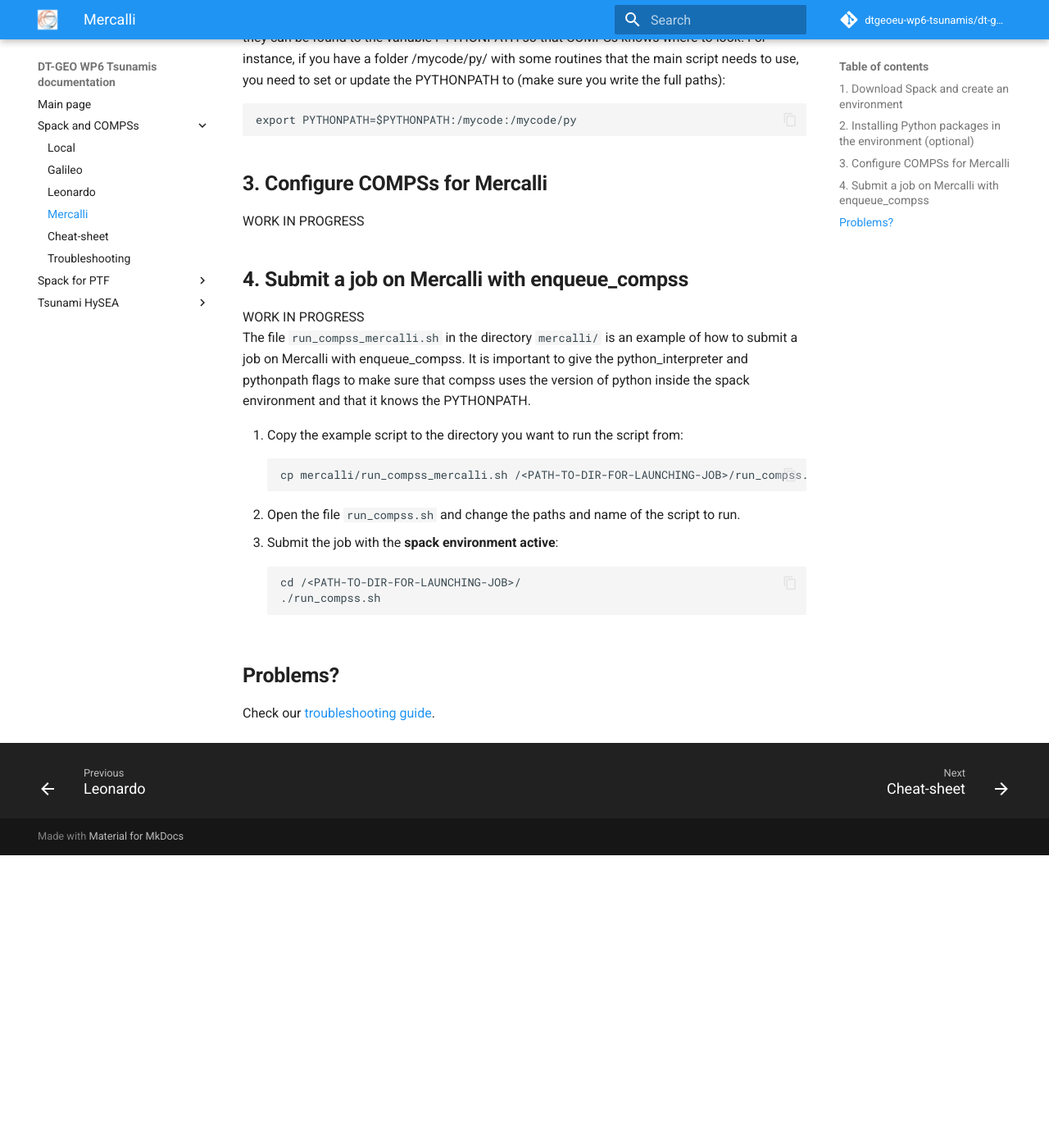
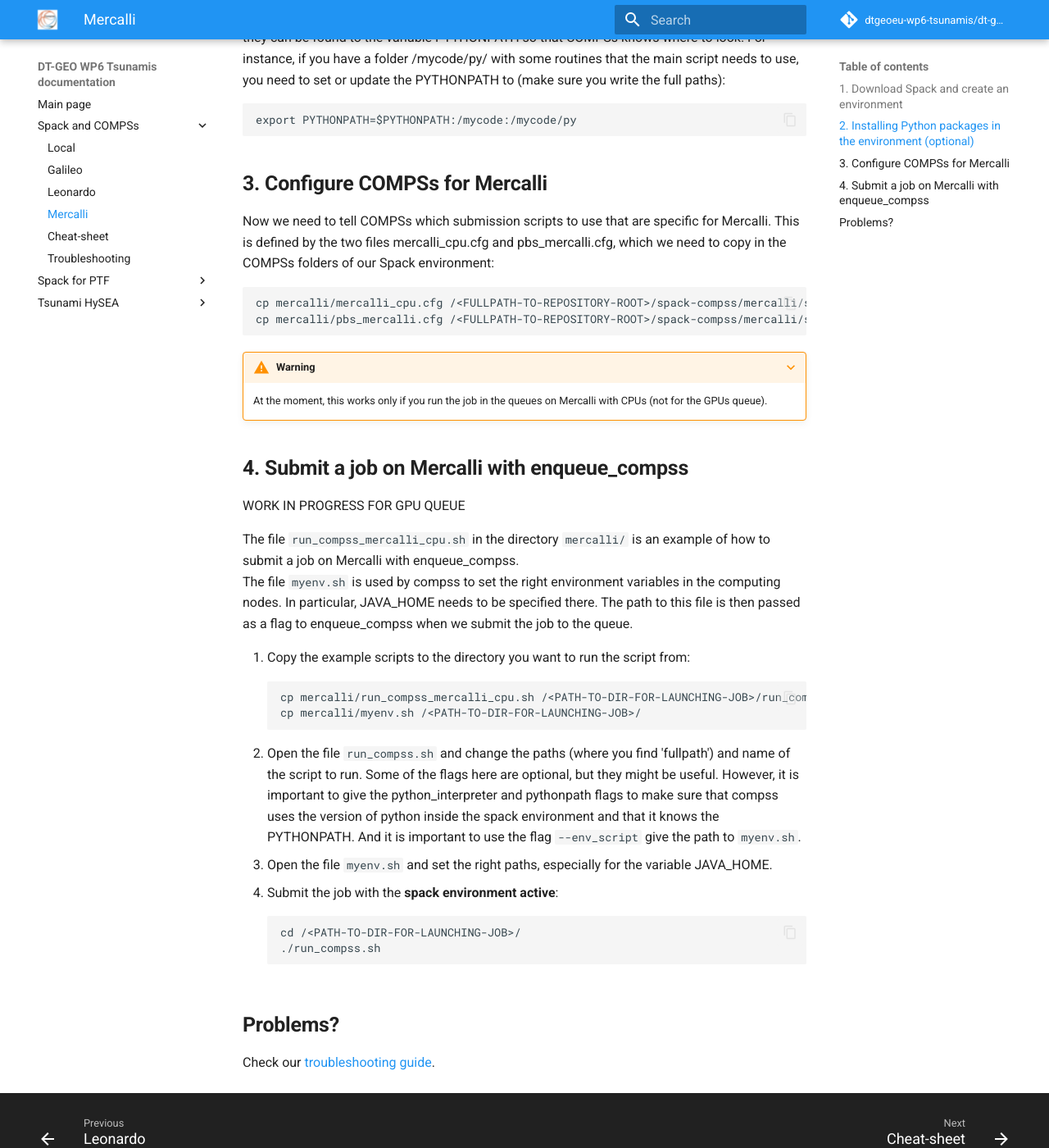
Before and after one commit to dtgeoeu-wp6-tsunamis/dt-geo-wp6-docs, an MkDocs documentation site: the page built from docs/spack-and-compss/mercalli.md, in a window 1280 px wide and 1400 px high, scrolled down 2432 px. Shown: the whole window at 82% size. Built offline with MkDocs 1.6.1 and Material for MkDocs 9.7.7, drawn with Linux system fonts in a browser that asks for light colours; comment, search, counter and statistics services are not loaded; before the commit the page ends 3475 px from its top, so only the background shows below that; some of the changed text lies outside the part shown.

Commit message:
Updated: documentation for Mercalli - now working on cpu queues; Small edits: documentation for Leonardo

````diff
--- a/docs/spack-and-compss/mercalli.md
+++ b/docs/spack-and-compss/mercalli.md
@@ -2,7 +2,7 @@
 These instructions describe how to set up a Spack environment that includes COMPSs and py-pip, and how to run a pyCOMPSs script on Mercalli.
 
 ???+ warning
-    STILL WORK IN PROGRESS: no configuration files and job submission script yet!
+    WORK IN PROGRESS: it works for queues with cpus, but not for the queue with gpus.
 
 ???+ info
     To know more about Spack and COMPSs:
@@ -39,7 +39,7 @@
 
 4. Create and activate the Spack environment:
 ```
-cd spackenv
+cd mercalli/spackenv
 spack env create -d .
 spack env activate -p .
 ```
@@ -78,19 +78,30 @@
 ```
 
 ## **3. Configure COMPSs for Mercalli**
-WORK IN PROGRESS
+Now we need to tell COMPSs which submission scripts to use that are specific for Mercalli. This is defined by the two files mercalli_cpu.cfg and pbs_mercalli.cfg, which we need to copy in the COMPSs folders of our Spack environment:
+```
+cp mercalli/mercalli_cpu.cfg /<FULLPATH-TO-REPOSITORY-ROOT>/spack-compss/mercalli/spackenv/.spack-env/view/compss/Runtime/scripts/queues/supercomputers/
+cp mercalli/pbs_mercalli.cfg /<FULLPATH-TO-REPOSITORY-ROOT>/spack-compss/mercalli/spackenv/.spack-env/view/compss/Runtime/scripts/queues/queue_systems/
+```
+???+ warning
+    At the moment, this works only if you run the job in the queues on Mercalli with CPUs (not for the GPUs queue).
 
 ## **4. Submit a job on Mercalli with enqueue_compss**
-WORK IN PROGRESS
-The file `run_compss_mercalli.sh` in the directory `mercalli/` is an example of how to submit a job on Mercalli with enqueue_compss. It is important to give the python_interpreter and pythonpath flags to make sure that compss uses the version of python inside the spack environment and that it knows the PYTHONPATH.
+WORK IN PROGRESS FOR GPU QUEUE
 
-1. Copy the example script to the directory you want to run the script from:
+The file `run_compss_mercalli_cpu.sh` in the directory `mercalli/` is an example of how to submit a job on Mercalli with enqueue_compss.
+The file `myenv.sh` is used by compss to set the right environment variables in the computing nodes. In particular, JAVA_HOME needs to be specified there. The path to this file is then passed as a flag to enqueue_compss when we submit the job to the queue.
+
+1. Copy the example scripts to the directory you want to run the script from:
 ```
-cp mercalli/run_compss_mercalli.sh /<PATH-TO-DIR-FOR-LAUNCHING-JOB>/run_compss.sh
+cp mercalli/run_compss_mercalli_cpu.sh /<PATH-TO-DIR-FOR-LAUNCHING-JOB>/run_compss.sh
+cp mercalli/myenv.sh /<PATH-TO-DIR-FOR-LAUNCHING-JOB>/
 ```
-2. Open the file `run_compss.sh` and change the paths and name of the script to run.
+2. Open the file `run_compss.sh` and change the paths (where you find 'fullpath') and name of the script to run. Some of the flags here are optional, but they might be useful. However, it is important to give the python_interpreter and pythonpath flags to make sure that compss uses the version of python inside the spack environment and that it knows the PYTHONPATH. And it is important to use the flag `--env_script` give the path to `myenv.sh`.
 
-3. Submit the job with the **spack environment active**:
+3. Open the file `myenv.sh` and set the right paths, especially for the variable JAVA_HOME.
+
+4. Submit the job with the **spack environment active**:
 ```
 cd /<PATH-TO-DIR-FOR-LAUNCHING-JOB>/
 ./run_compss.sh
````
Also changed, not shown: docs/spack-and-compss/leonardo.md (+1 -1 lines).
